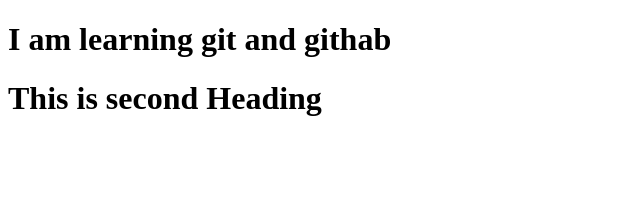
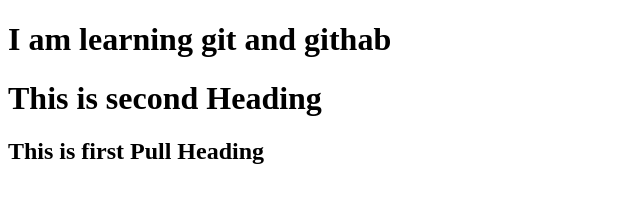
Before and after one commit to JakariyaPranto/my-first-website, a plain HTML site: page index.html in a window 1280 px wide. Shown: the whole page, without its empty margins (0-640 px from the left). Drawn offline with Linux system fonts and the light colour scheme.

Commit message:
Update index.html

```diff
--- a/index.html
+++ b/index.html
@@ -9,5 +9,6 @@
 <body>
     <h1>I am learning git and githab</h1>
     <h1>This is second Heading</h1>
+    <h2>This is first Pull Heading</h2>
 </body>
 </html>
```
